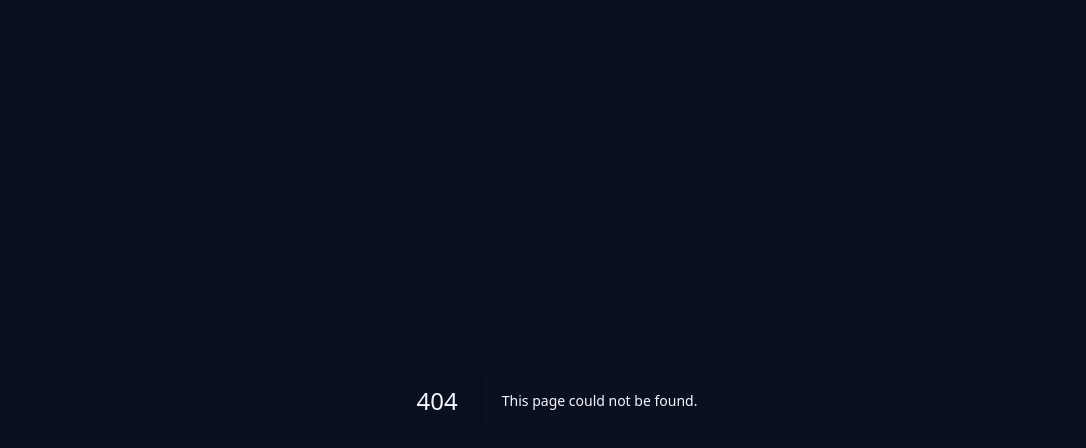
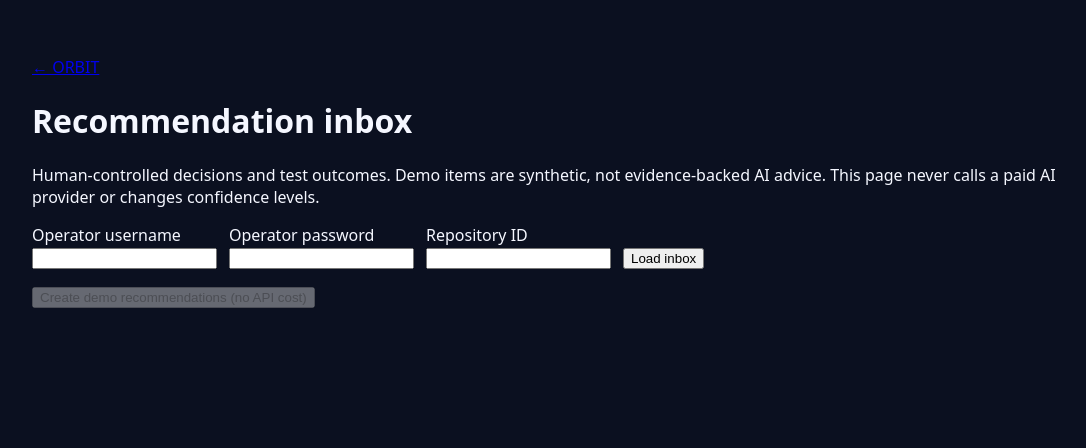
Before and after one commit to ekdahlcarl-dev/orbit, a Next.js app: page /recommendations in a window 1280 px wide. Before the commit this address had no page. Shown: the top 448 px of the page, without its empty margins (83-1169 px from the left). Built offline with nearby package versions, Linux system fonts and the light colour scheme.

Commit message:
ORB-13 add demo recommendation inbox and human decision UI

```diff
--- /dev/null
+++ b/src/app/recommendations/page.tsx
@@ -0,0 +1,54 @@
+"use client";
+import Link from "next/link";
+import {FormEvent,useState} from "react";
+type Decision={id:number;actor:string;decision:string;rationale:string;created_at:string};
+type Action={id:number;description:string;outcome:string|null;defects_found:number|null};
+type Item={id:number;source:"demo"|"ai";component_key:string;target_level:number;action:string;rationale:string;citations:{sourceRef?:string;excerpt?:string}[];status:string;decisions:Decision[];actions:Action[]};
+export default function RecommendationsPage(){
+ const [username,setUsername]=useState(""),[password,setPassword]=useState(""),[repositoryId,setRepositoryId]=useState("");
+ const [items,setItems]=useState<Item[]>([]),[error,setError]=useState(""),[busy,setBusy]=useState(false);
+ const auth=()=> "Basic "+btoa(String.fromCharCode(...new TextEncoder().encode(username+":"+password)));
+ async function load(event?:FormEvent){event?.preventDefault();setBusy(true);setError("");
+  try{const response=await fetch("/api/recommendations?repositoryId="+encodeURIComponent(repositoryId),{headers:{Authorization:auth()}});
+   const body=await response.json();if(!response.ok)throw Error(body.error||"Unable to load recommendations");setItems(body.items);
+  }catch(e){setError(e instanceof Error?e.message:"Request failed");}finally{setBusy(false);}
+ }
+ async function send(payload:Record<string,unknown>){setBusy(true);setError("");
+  try{const response=await fetch("/api/recommendations",{method:"POST",headers:{Authorization:auth(),"Content-Type":"application/json"},body:JSON.stringify({repositoryId:Number(repositoryId),...payload})});
+   const body=await response.json();if(!response.ok)throw Error(body.error||"Update failed");
+   await load();
+  }catch(e){setError(e instanceof Error?e.message:"Update failed");}finally{setBusy(false);}
+ }
+ return <main style={{maxWidth:1050,margin:"32px auto",padding:24}}>
+  <Link href="/">← ORBIT</Link><h1>Recommendation inbox</h1>
+  <p>Human-controlled decisions and test outcomes. Demo items are synthetic, not evidence-backed AI advice. This page never calls a paid AI provider or changes confidence levels.</p>
+  <form onSubmit={load} style={{display:"flex",flexWrap:"wrap",gap:12,alignItems:"end"}}>
+   <label>Operator username<br/><input required value={username} onChange={e=>setUsername(e.target.value)}/></label>
+   <label>Operator password<br/><input required type="password" value={password} onChange={e=>setPassword(e.target.value)}/></label>
+   <label>Repository ID<br/><input required type="number" min="1" value={repositoryId} onChange={e=>setRepositoryId(e.target.value)}/></label>
+   <button disabled={busy}>Load inbox</button>
+  </form>
+  <p><button disabled={busy||!repositoryId||!username||!password} onClick={()=>send({type:"seed"})}>Create demo recommendations (no API cost)</button></p>
+  {error&&<p role="alert">{error}</p>}
+  {items.map(item=><article key={item.id} style={{border:"1px solid #65718c",borderRadius:8,padding:16,marginBottom:16}}>
+   <h2>{item.component_key} · L{item.target_level} <small>{item.source==="demo"?"DEMO / SYNTHETIC":"AI / REVIEW EVIDENCE"}</small></h2>
+   <p><strong>Recommendation:</strong> {item.action}</p><p>{item.rationale}</p><p><strong>Status:</strong> {item.status}</p>
+   {item.source==="ai"&&<details><summary>Evidence citations</summary><ul>{item.citations.map((c,i)=><li key={i}>{c.sourceRef||"Evidence"}: {c.excerpt||""}</li>)}</ul></details>}
+   <div style={{display:"flex",gap:8,flexWrap:"wrap"}}>
+    {(["accepted","rejected","deferred"] as const).map(decision=><button key={decision} disabled={busy} onClick={()=>{
+     const rationale=window.prompt("Optional decision rationale (max 2000 characters):","");if(rationale===null)return;
+     send({type:"decide",id:item.id,decision,rationale});
+    }}>{decision==="accepted"?"Accept":decision==="rejected"?"Reject":"Defer"}</button>)}
+   </div>
+   {item.status==="accepted"&&<p><button disabled={busy} onClick={()=>{const description=window.prompt("Planned test action:");if(description?.trim())send({type:"action",id:item.id,description});}}>Add planned test action</button></p>}
+   {item.actions.map(action=><div key={action.id} style={{padding:8,marginTop:8,border:"1px solid #65718c"}}>
+    <strong>Test action #{action.id}:</strong> {action.description}<p>Outcome: {action.outcome||"Not recorded"} · Defects found: {action.defects_found??"—"}</p>
+    <button disabled={busy} onClick={()=>{const outcome=window.prompt("Observed outcome:",action.outcome||"");if(!outcome?.trim())return;
+     const count=window.prompt("Number of defects found:",String(action.defects_found??0));if(count===null||!/^(0|[1-9]\d*)$/.test(count))return;
+     send({type:"outcome",actionId:action.id,outcome,defectsFound:Number(count)});
+    }}>Record outcome</button>
+   </div>)}
+   <details><summary>Decision audit history ({item.decisions.length})</summary><ul>{item.decisions.map(d=><li key={d.id}>{new Date(d.created_at).toLocaleString()} · {d.actor} · {d.decision} · {d.rationale||"No rationale"}</li>)}</ul></details>
+  </article>)}
+ </main>;
+}
```
